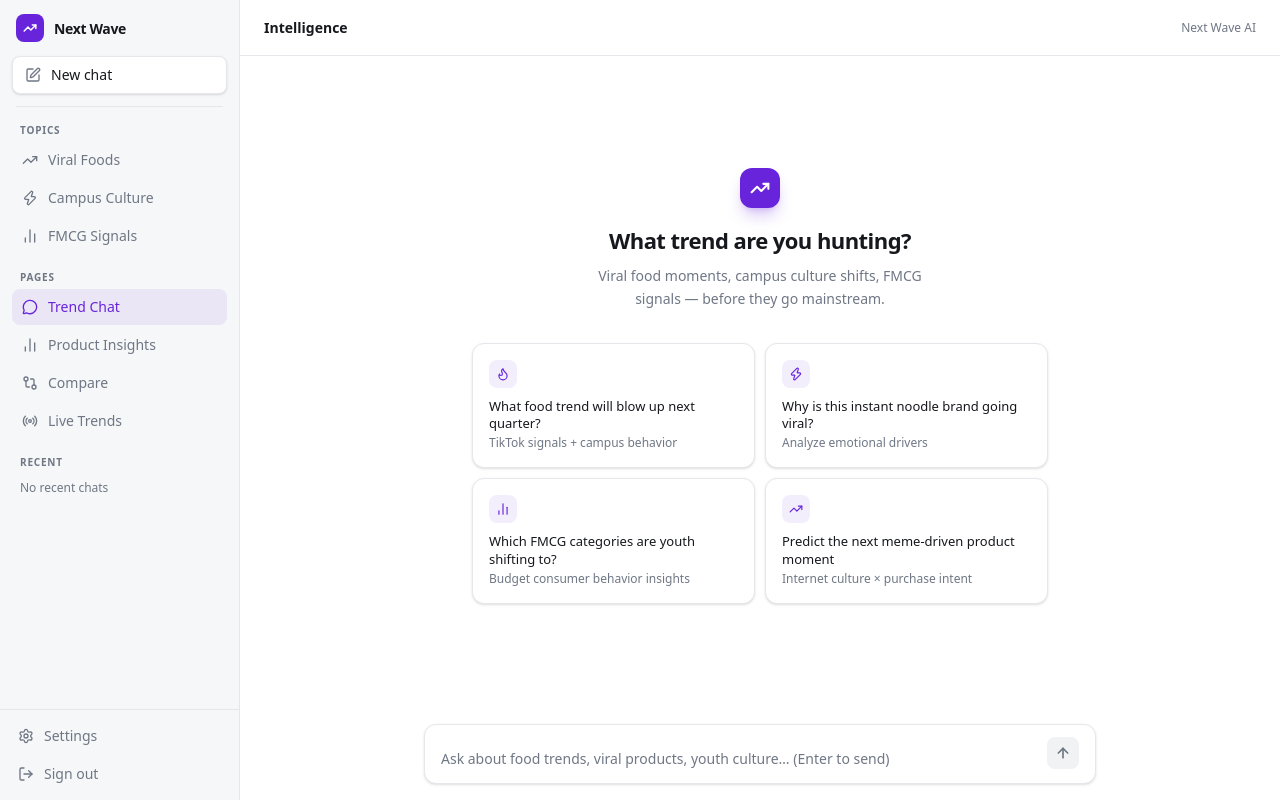
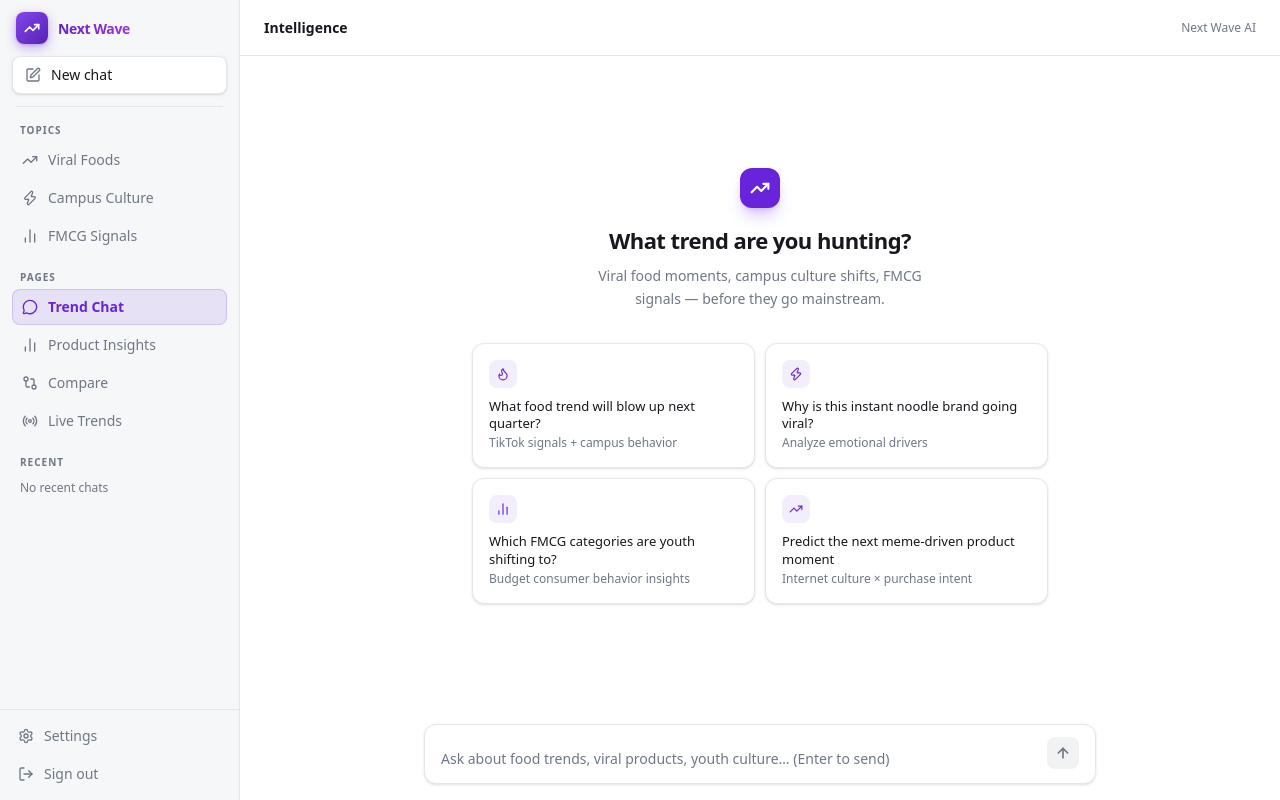
Before and after one commit to thecbstudio/next-wave, a Next.js app: page / in a window 1280 px wide. Built offline with nearby package versions, Linux system fonts and the light colour scheme.

Commit message:
feat: visual upgrade - minimal but stronger UI polish

```diff
--- a/components/layout/Sidebar.tsx
+++ b/components/layout/Sidebar.tsx
@@ -86,10 +86,24 @@ export function Sidebar({
 
       {/* Logo */}
       <div className="flex h-14 items-center gap-2.5 px-4">
-        <div className="flex h-7 w-7 items-center justify-center rounded-lg bg-[hsl(var(--primary))]">
-          <TrendingUp className="h-3.5 w-3.5 text-white" strokeWidth={2.5} />
+        <div
+          className="flex h-8 w-8 items-center justify-center rounded-lg shadow-md"
+          style={{
+            background: "linear-gradient(135deg, hsl(262,82%,60%), hsl(262,68%,42%))",
+            boxShadow: "0 4px 12px hsl(262 72% 50% / 0.35), 0 1px 3px hsl(262 72% 50% / 0.2)",
+          }}
+        >
+          <TrendingUp className="h-4 w-4 text-white" strokeWidth={2.5} />
         </div>
-        <span className="text-[14px] font-semibold tracking-tight text-[hsl(var(--foreground))]">
+        <span
+          className="text-[14px] font-bold tracking-tight"
+          style={{
+            background: "linear-gradient(135deg, hsl(262,72%,44%), hsl(280,72%,54%))",
+            WebkitBackgroundClip: "text",
+            WebkitTextFillColor: "transparent",
+            backgroundClip: "text",
+          }}
+        >
           Next Wave
         </span>
       </div>
@@ -111,7 +125,7 @@ export function Sidebar({
 
       {/* Topics */}
       <div className="mt-4 px-3">
-        <p className="mb-1 px-2 text-[10px] font-semibold uppercase tracking-[0.08em] text-[hsl(var(--muted-foreground))]">
+        <p className="mb-1 px-2 text-[10px] font-semibold uppercase tracking-[0.1em] text-[hsl(var(--muted-foreground))]">
           Topics
         </p>
         <nav className="space-y-0.5" aria-label="Topic navigation">
@@ -125,7 +139,7 @@ export function Sidebar({
                 className={[
                   "flex w-full items-center gap-2.5 rounded-lg px-2.5 py-2 text-sm transition-all",
                   isActive
-                    ? "bg-[hsl(262_72%_50%/0.1)] font-medium text-[hsl(var(--primary))]"
+                    ? "bg-[hsl(262_72%_50%/0.1)] font-semibold text-[hsl(var(--primary))] ring-1 ring-inset ring-[hsl(262_72%_50%/0.18)]"
                     : "text-[hsl(var(--muted-foreground))] hover:bg-[hsl(var(--muted))] hover:text-[hsl(var(--foreground))]",
                 ].join(" ")}
               >
@@ -139,13 +153,13 @@ export function Sidebar({
 
       {/* Pages */}
       <div className="mt-4 px-3">
-        <p className="mb-1 px-2 text-[10px] font-semibold uppercase tracking-[0.08em] text-[hsl(var(--muted-foreground))]">
+        <p className="mb-1 px-2 text-[10px] font-semibold uppercase tracking-[0.1em] text-[hsl(var(--muted-foreground))]">
           Pages
         </p>
         <nav className="space-y-0.5" aria-label="Page navigation">
           <span
             aria-current="page"
-            className="flex w-full items-center gap-2.5 rounded-lg bg-[hsl(262_72%_50%/0.08)] px-2.5 py-2 text-sm font-medium text-[hsl(var(--primary))]"
+            className="flex w-full items-center gap-2.5 rounded-lg bg-[hsl(262_72%_50%/0.1)] px-2.5 py-2 text-sm font-semibold text-[hsl(var(--primary))] ring-1 ring-inset ring-[hsl(262_72%_50%/0.18)]"
           >
             <MessageCircle className="h-4 w-4 shrink-0" />
             Trend Chat
@@ -176,7 +190,7 @@ export function Sidebar({
 
       {/* Recent chats */}
       <div className="mt-4 min-h-0 flex-1 overflow-y-auto px-3">
-        <p className="mb-1 px-2 text-[10px] font-semibold uppercase tracking-[0.08em] text-[hsl(var(--muted-foreground))]">
+        <p className="mb-1 px-2 text-[10px] font-semibold uppercase tracking-[0.1em] text-[hsl(var(--muted-foreground))]">
           Recent
         </p>
 
@@ -192,7 +206,7 @@ export function Sidebar({
                   className={[
                     "group flex w-full items-center gap-1 rounded-lg transition-colors",
                     isActive
-                      ? "bg-[hsl(262_72%_50%/0.08)]"
+                      ? "bg-[hsl(262_72%_50%/0.08)] ring-1 ring-inset ring-[hsl(262_72%_50%/0.15)]"
                       : "hover:bg-[hsl(var(--muted))]",
                   ].join(" ")}
                 >
@@ -203,7 +217,7 @@ export function Sidebar({
                     <p className={[
                       "truncate text-[12.5px] leading-snug",
                       isActive
-                        ? "font-medium text-[hsl(var(--primary))]"
+                        ? "font-semibold text-[hsl(var(--primary))]"
                         : "text-[hsl(var(--foreground))]",
                     ].join(" ")}>
                       {session.title}
```
